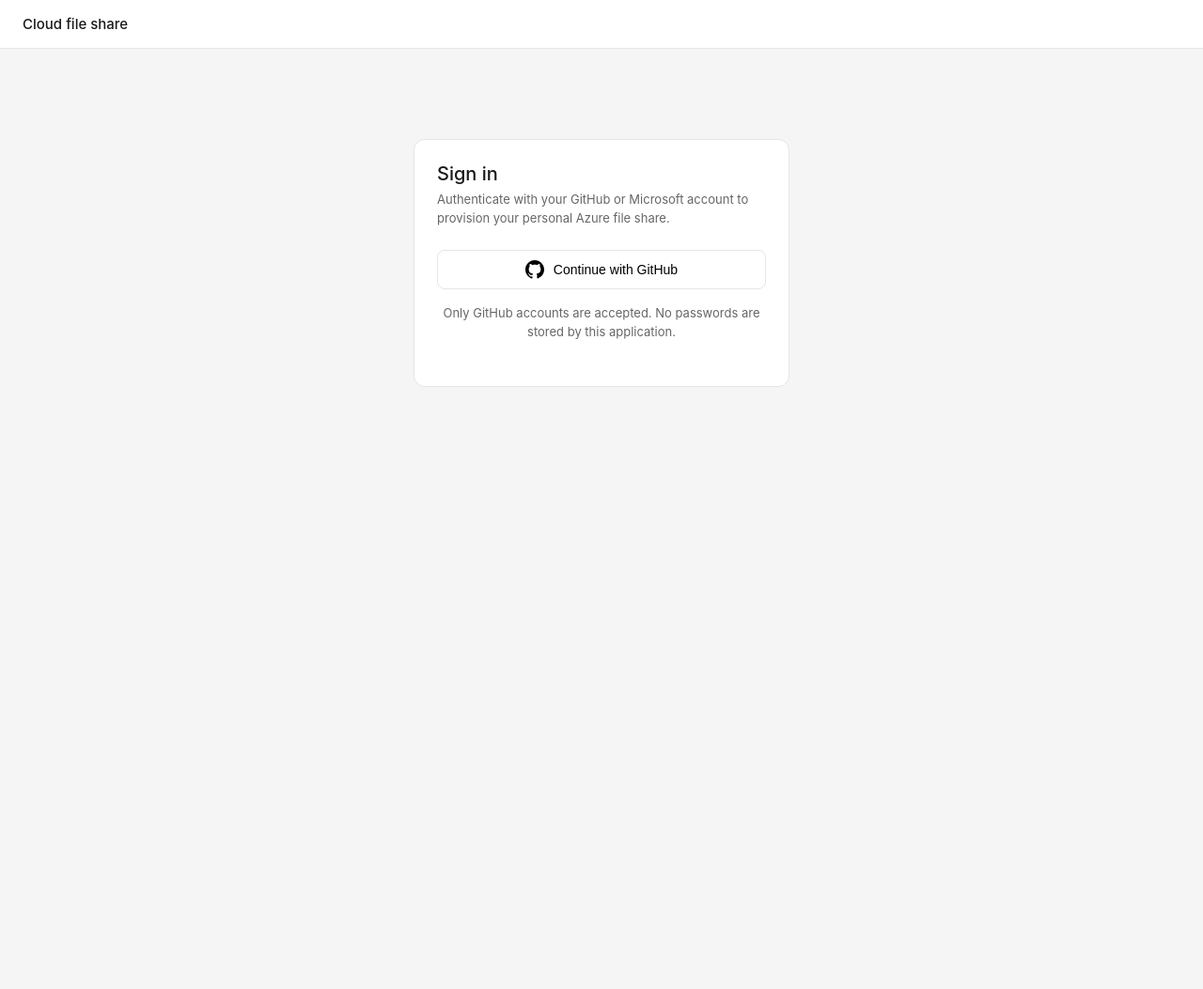
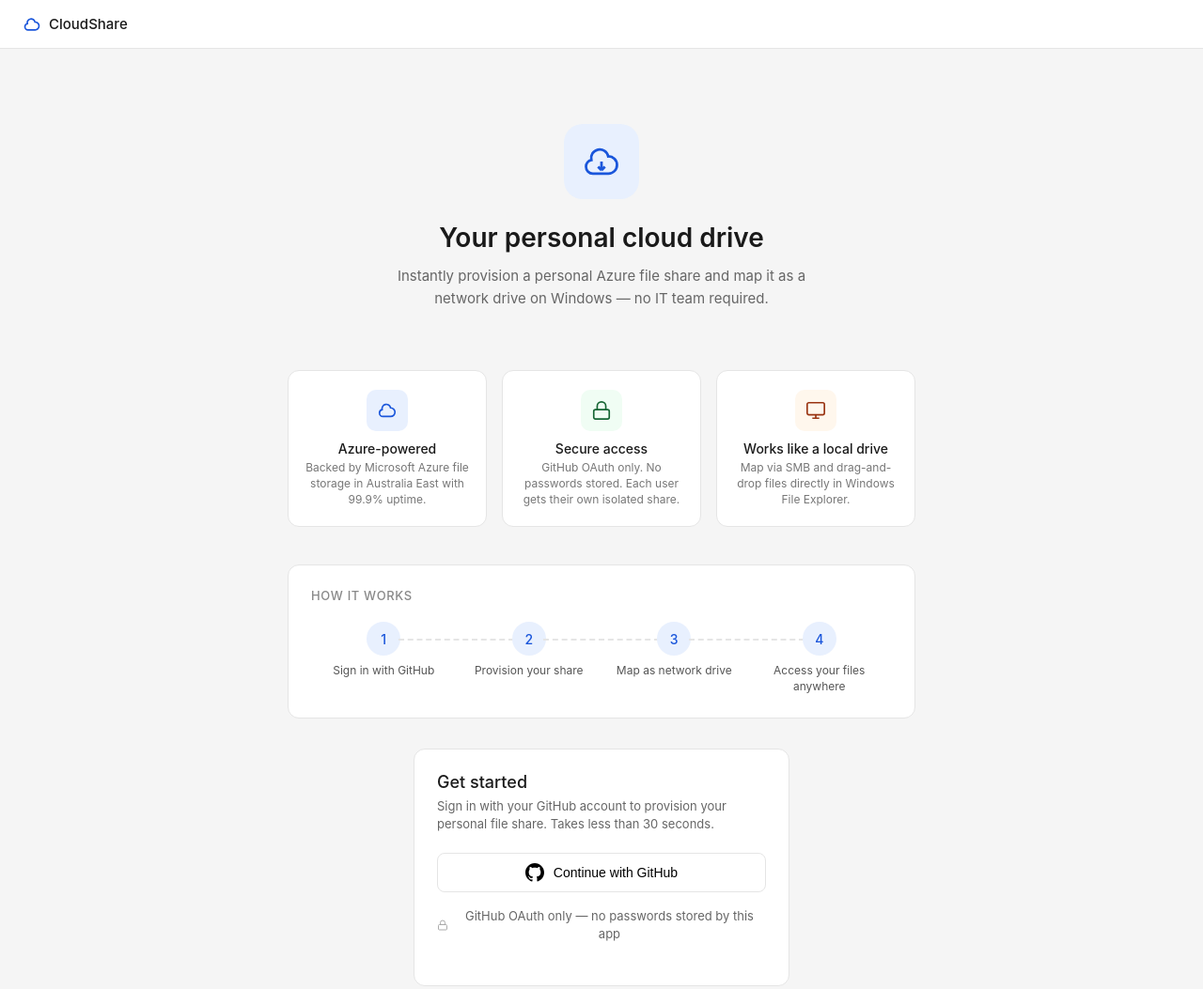
Before and after one commit to HashimsGitHub/my-azure-project, a plain HTML site: page index.html in a window 1280 px wide. Shown: the whole page at 94% size. Before the commit the page ends 800 px from the top, so only its background shows below. Drawn offline with Linux system fonts and the light colour scheme; no server answers.

Commit message:
Welcome Page

```diff
--- a/index.html
+++ b/index.html
@@ -9,12 +9,12 @@
     body { font-family: -apple-system, BlinkMacSystemFont, 'Segoe UI', sans-serif; background: #f5f5f5; color: #1a1a1a; min-height: 100vh; }
 
     .topbar { background: #fff; border-bottom: 1px solid #e5e5e5; padding: 0 1.5rem; height: 52px; display: flex; align-items: center; justify-content: space-between; }
-    .topbar-title { font-size: 15px; font-weight: 500; }
+    .topbar-title { font-size: 15px; font-weight: 500; display: flex; align-items: center; gap: 8px; }
     .topbar-right { display: none; align-items: center; gap: 10px; }
     .avatar { width: 30px; height: 30px; border-radius: 50%; background: #e8f0fe; color: #1a56db; font-size: 12px; font-weight: 500; display: flex; align-items: center; justify-content: center; }
     .topbar-user { font-size: 13px; color: #555; }
 
-    .container { max-width: 640px; margin: 0 auto; padding: 2rem 1rem; }
+    .container { max-width: 700px; margin: 0 auto; padding: 2rem 1rem; }
 
     .btn { padding: 8px 16px; font-size: 14px; font-weight: 500; border-radius: 8px; border: 1px solid #ccc; background: #fff; cursor: pointer; }
     .btn:hover { background: #f5f5f5; }
@@ -25,21 +25,34 @@
     .btn-primary { background: #1a56db; color: #fff; border-color: #1a56db; }
     .btn-primary:hover { background: #1648c0; }
 
+    .hero { text-align: center; padding: 3rem 1rem 2rem; }
+    .hero-icon { margin: 0 auto 1.5rem; width: 80px; height: 80px; background: #e8f0fe; border-radius: 20px; display: flex; align-items: center; justify-content: center; }
+    .hero h1 { font-size: 28px; font-weight: 600; margin-bottom: 12px; color: #1a1a1a; }
+    .hero p { font-size: 15px; color: #666; max-width: 480px; margin: 0 auto 2rem; line-height: 1.6; }
+
+    .features { display: grid; grid-template-columns: repeat(3, 1fr); gap: 16px; margin-bottom: 2.5rem; }
+    .feature-card { background: #fff; border: 1px solid #e5e5e5; border-radius: 12px; padding: 1.25rem 1rem; text-align: center; }
+    .feature-icon { width: 44px; height: 44px; border-radius: 10px; display: flex; align-items: center; justify-content: center; margin: 0 auto 10px; }
+    .feature-title { font-size: 14px; font-weight: 500; margin-bottom: 4px; }
+    .feature-desc { font-size: 12px; color: #777; line-height: 1.4; }
+
+    .how-it-works { background: #fff; border: 1px solid #e5e5e5; border-radius: 12px; padding: 1.5rem; margin-bottom: 2rem; }
+    .how-title { font-size: 13px; font-weight: 500; color: #888; text-transform: uppercase; letter-spacing: 0.05em; margin-bottom: 1.25rem; }
+    .how-steps { display: flex; align-items: flex-start; gap: 0; }
+    .how-step { flex: 1; text-align: center; position: relative; }
+    .how-step:not(:last-child)::after { content: ''; position: absolute; top: 18px; left: 60%; width: 80%; height: 1px; border-top: 2px dashed #e5e5e5; }
+    .how-num { width: 36px; height: 36px; border-radius: 50%; background: #e8f0fe; color: #1a56db; font-size: 14px; font-weight: 500; display: flex; align-items: center; justify-content: center; margin: 0 auto 8px; }
+    .how-label { font-size: 12px; color: #555; line-height: 1.4; }
+
     .card { background: #fff; border: 1px solid #e5e5e5; border-radius: 12px; padding: 1.5rem; margin-bottom: 1rem; }
-
-    .auth-panel { max-width: 400px; margin: 4rem auto; }
-    .auth-panel h2 { font-size: 20px; font-weight: 500; margin-bottom: 6px; }
-    .auth-panel p { font-size: 13px; color: #666; margin-bottom: 1.5rem; line-height: 1.5; }
+    .auth-panel { max-width: 400px; margin: 0 auto; }
+    .auth-panel h2 { font-size: 18px; font-weight: 500; margin-bottom: 6px; }
+    .auth-panel p { font-size: 13px; color: #666; margin-bottom: 1.25rem; line-height: 1.5; }
 
     .oauth-btn { width: 100%; padding: 10px; font-size: 14px; font-weight: 500; border-radius: 8px; border: 1px solid #e5e5e5; background: #fff; cursor: pointer; display: flex; align-items: center; justify-content: center; gap: 10px; margin-bottom: 10px; }
     .oauth-btn:hover { background: #f5f5f5; }
     .oauth-icon { width: 20px; height: 20px; flex-shrink: 0; }
-
-    .divider-label { display: flex; align-items: center; gap: 10px; margin: 1rem 0; }
-    .divider-label span { font-size: 12px; color: #aaa; white-space: nowrap; }
-    .divider-label hr { flex: 1; border: none; border-top: 1px solid #e5e5e5; }
-
-    .security-note { font-size: 12px; color: #888; text-align: center; margin-top: 1rem; line-height: 1.5; }
+    .security-note { font-size: 12px; color: #aaa; text-align: center; margin-top: 1rem; line-height: 1.5; display: flex; align-items: center; justify-content: center; gap: 5px; }
 
     .step { display: flex; gap: 12px; align-items: flex-start; margin-bottom: 1rem; }
     .step-num { min-width: 26px; height: 26px; border-radius: 50%; background: #e8f0fe; color: #1a56db; font-size: 13px; font-weight: 500; display: flex; align-items: center; justify-content: center; flex-shrink: 0; }
@@ -63,12 +76,23 @@
     #main-view { display: none; }
     #steps-section { display: none; }
     #loading-view { text-align: center; padding: 4rem 1rem; color: #888; font-size: 14px; }
+
+    @media (max-width: 520px) {
+      .features { grid-template-columns: 1fr; }
+      .how-steps { flex-direction: column; gap: 16px; }
+      .how-step::after { display: none; }
+    }
   </style>
 </head>
 <body>
 
   <div class="topbar">
-    <span class="topbar-title">Cloud file share</span>
+    <span class="topbar-title">
+      <svg width="20" height="20" viewBox="0 0 24 24" fill="none" stroke="#1a56db" stroke-width="2">
+        <path d="M3 15a4 4 0 004 4h9a5 5 0 10-.1-9.999 5.002 5.002 0 10-9.78 2.096A4.001 4.001 0 003 15z"/>
+      </svg>
+      CloudShare
+    </span>
     <div class="topbar-right" id="topbar-right">
       <div class="avatar" id="topbar-avatar"></div>
       <span class="topbar-user" id="topbar-username"></span>
@@ -81,10 +105,76 @@
     <div id="loading-view">Checking authentication...</div>
 
     <div id="auth-view" style="display:none;">
+
+      <div class="hero">
+        <div class="hero-icon">
+          <svg width="44" height="44" viewBox="0 0 24 24" fill="none" stroke="#1a56db" stroke-width="1.5">
+            <path d="M3 15a4 4 0 004 4h9a5 5 0 10-.1-9.999 5.002 5.002 0 10-9.78 2.096A4.001 4.001 0 003 15z"/>
+            <path d="M12 12v5m0 0l-2-2m2 2l2-2"/>
+          </svg>
+        </div>
+        <h1>Your personal cloud drive</h1>
+        <p>Instantly provision a personal Azure file share and map it as a network drive on Windows — no IT team required.</p>
+      </div>
+
+      <div class="features">
+        <div class="feature-card">
+          <div class="feature-icon" style="background:#e8f0fe;">
+            <svg width="22" height="22" viewBox="0 0 24 24" fill="none" stroke="#1a56db" stroke-width="1.8">
+              <path d="M3 15a4 4 0 004 4h9a5 5 0 10-.1-9.999 5.002 5.002 0 10-9.78 2.096A4.001 4.001 0 003 15z"/>
+            </svg>
+          </div>
+          <p class="feature-title">Azure-powered</p>
+          <p class="feature-desc">Backed by Microsoft Azure file storage in Australia East with 99.9% uptime.</p>
+        </div>
+        <div class="feature-card">
+          <div class="feature-icon" style="background:#f0fdf4;">
+            <svg width="22" height="22" viewBox="0 0 24 24" fill="none" stroke="#166534" stroke-width="1.8">
+              <rect x="3" y="11" width="18" height="11" rx="2"/>
+              <path d="M7 11V7a5 5 0 0110 0v4"/>
+            </svg>
+          </div>
+          <p class="feature-title">Secure access</p>
+          <p class="feature-desc">GitHub OAuth only. No passwords stored. Each user gets their own isolated share.</p>
+        </div>
+        <div class="feature-card">
+          <div class="feature-icon" style="background:#fff7ed;">
+            <svg width="22" height="22" viewBox="0 0 24 24" fill="none" stroke="#9a3412" stroke-width="1.8">
+              <rect x="2" y="3" width="20" height="14" rx="2"/>
+              <path d="M8 21h8m-4-4v4"/>
+            </svg>
+          </div>
+          <p class="feature-title">Works like a local drive</p>
+          <p class="feature-desc">Map via SMB and drag-and-drop files directly in Windows File Explorer.</p>
+        </div>
+      </div>
+
+      <div class="how-it-works">
+        <p class="how-title">How it works</p>
+        <div class="how-steps">
+          <div class="how-step">
+            <div class="how-num">1</div>
+            <p class="how-label">Sign in with GitHub</p>
+          </div>
+          <div class="how-step">
+            <div class="how-num">2</div>
+            <p class="how-label">Provision your share</p>
+          </div>
+          <div class="how-step">
+            <div class="how-num">3</div>
+            <p class="how-label">Map as network drive</p>
+          </div>
+          <div class="how-step">
+            <div class="how-num">4</div>
+            <p class="how-label">Access your files anywhere</p>
+          </div>
+        </div>
+      </div>
+
       <div class="auth-panel">
         <div class="card">
-          <h2>Sign in</h2>
-          <p>Authenticate with your GitHub or Microsoft account to provision your personal Azure file share.</p>
+          <h2>Get started</h2>
+          <p>Sign in with your GitHub account to provision your personal file share. Takes less than 30 seconds.</p>
 
           <button class="oauth-btn" onclick="window.location.href='/.auth/login/github?post_login_redirect_uri=/'">
             <svg class="oauth-icon" viewBox="0 0 24 24" fill="currentColor">
@@ -93,11 +183,13 @@
             Continue with GitHub
           </button>
 
-
-
-          <p class="security-note">Only GitHub accounts are accepted. No passwords are stored by this application.</p>
+          <p class="security-note">
+            <svg width="12" height="12" viewBox="0 0 24 24" fill="none" stroke="#aaa" stroke-width="2"><rect x="3" y="11" width="18" height="11" rx="2"/><path d="M7 11V7a5 5 0 0110 0v4"/></svg>
+            GitHub OAuth only — no passwords stored by this app
+          </p>
         </div>
       </div>
+
     </div>
 
     <div id="main-view">
@@ -152,7 +244,7 @@
                   <circle cx="12" cy="12" r="3"/>
                 </svg>
               </button>
-              <button class="copy-btn" id="key-copy-btn" onclick="copyVal(storageKey, this)">Copy</button>
+              <button class="copy-btn" onclick="copyVal(storageKey, this)">Copy</button>
             </div>
           </div>
         </div>
@@ -203,7 +295,7 @@
       document.getElementById('main-view').style.display = 'block';
       var topbar = document.getElementById('topbar-right');
       topbar.style.display = 'flex';
-      var initials = name.split(' ').map(function(w){ return w[0] || ''; }).join('').toUpperCase().slice(0, 2) || name.slice(0,2).toUpperCase();
+      var initials = name.split(' ').map(function(w){ return w[0] || ''; }).join('').toUpperCase().slice(0,2) || name.slice(0,2).toUpperCase();
       document.getElementById('topbar-avatar').innerText = initials;
       document.getElementById('topbar-username').innerText = name + (provider ? ' (' + provider + ')' : '');
     }
@@ -212,9 +304,7 @@
       var btn = document.querySelector('#topbar-right .btn-danger');
       btn.disabled = true;
       btn.innerText = 'Signing out...';
-      try {
-        await fetch('/.auth/logout', { method: 'GET', credentials: 'include' });
-      } catch(e) {}
+      try { await fetch('/.auth/logout', { method: 'GET', credentials: 'include' }); } catch(e) {}
       sessionStorage.clear();
       localStorage.clear();
       window.location.href = '/.auth/logout?post_logout_redirect_uri=/';
@@ -227,11 +317,9 @@
       btn.innerText = 'Provisioning...';
       status.style.color = '#555';
       status.innerText = '';
-
       try {
         var res = await fetch('/api/provision_share', { method: 'POST' });
         var text = await res.text();
-
         if (res.status === 200 || res.status === 201) {
           var parts = text.split('|');
           var shareName = parts[1] || 'your-share';
```
